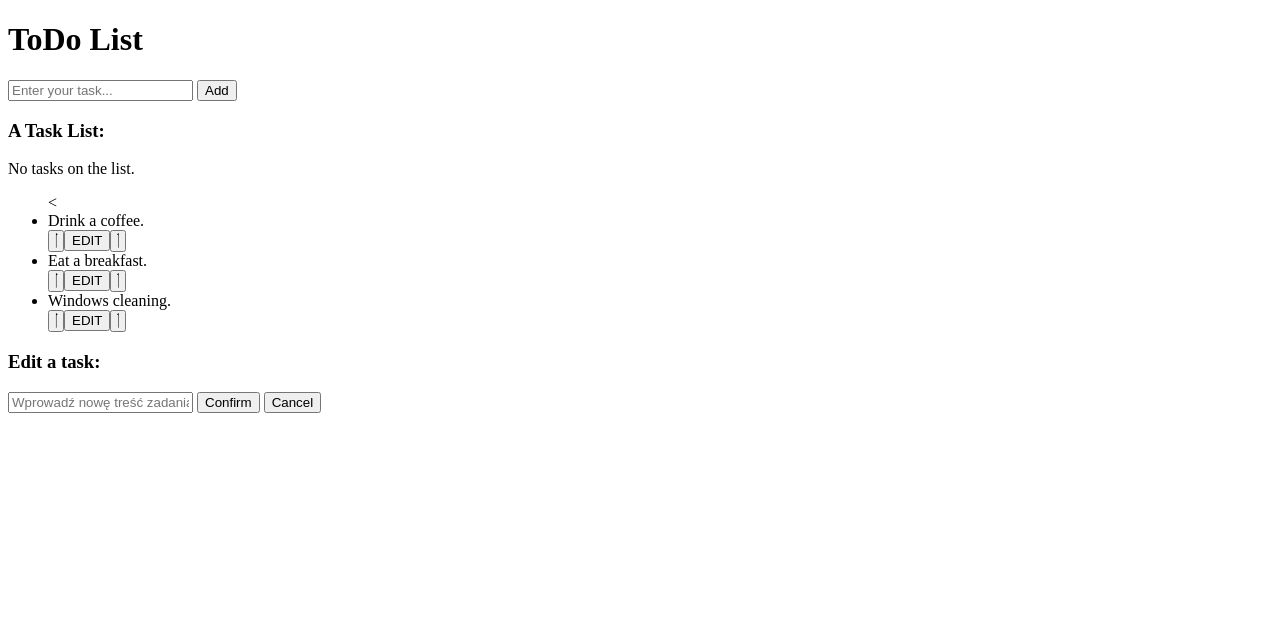
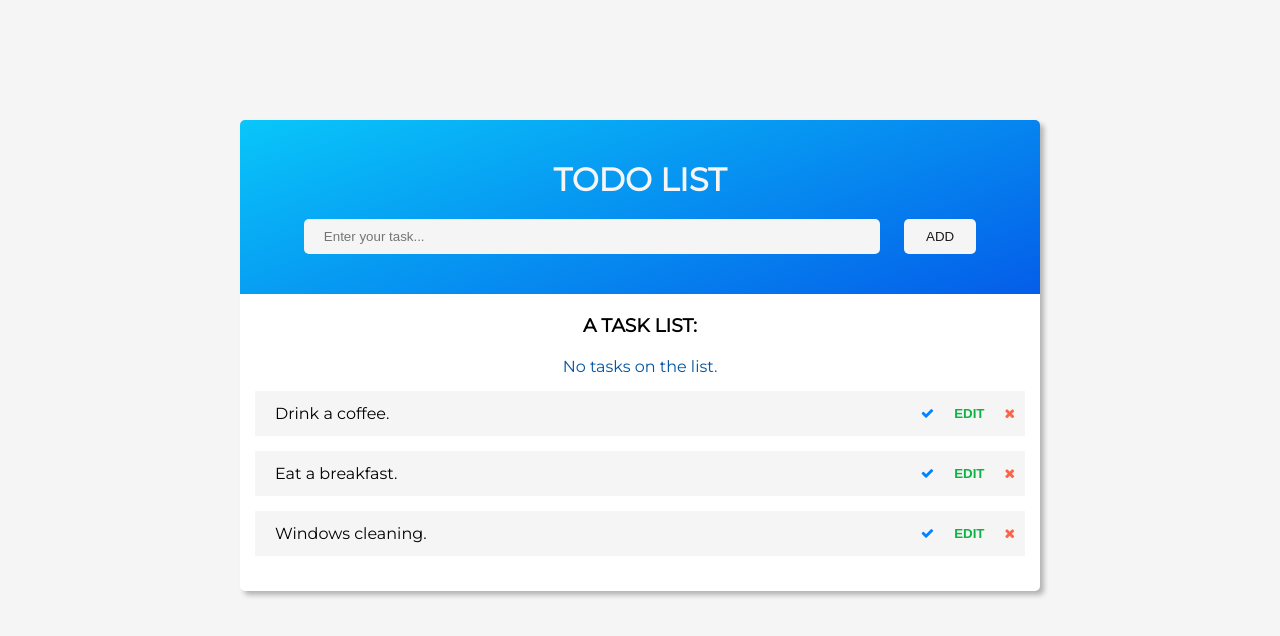
Before and after one commit to MariuszGalek/ToDo-List, a plain HTML site: page index.html in a window 1280 px wide. Drawn offline with Linux system fonts and the light colour scheme.

Commit message:
Add css styles

```diff
--- a/css/style.css
+++ b/css/style.css
@@ -0,0 +1,188 @@
+* {
+    box-sizing: border-box;
+    margin: 0;
+    padding: 0;
+}
+
+:root {
+    --deep-dark: rgb(26, 26, 26);
+    --light-dark: rgb(79, 82, 92);
+    --light-blue: rgb(0, 132, 255);
+    --dark-blue: rgb(2, 84, 161);
+    --light: rgb(245, 245, 245);
+}
+
+body {
+    display: flex;
+    justify-content: center;
+    margin-top: 120px;
+    font-family: 'Montserrat', sans-serif;
+    background-color: var(--light);
+}
+
+h1 {
+    color: var(--light);
+    margin-bottom: 20px;
+    text-transform: uppercase;
+}
+
+.todo {
+    width: 800px;
+    border-radius: 5px;
+    background: #fff;
+    box-shadow: 4px 4px 5px rgba(82, 82, 82, .4);
+    text-align: center;
+}
+
+.header {
+    border-radius: 5px 5px 0 0;
+    padding: 40px;
+    background-image: linear-gradient(340deg, #045de9 0%, #09c6f9 100%);
+}
+
+.todoInput {
+    width: 80%;
+    padding: 10px 20px;
+    margin-right: 20px;
+    border: none;
+    border-radius: 5px;
+    color: var(--light-dark);
+    background-color: var(--light);
+}
+
+.alertInfo {
+    margin-top: 20px;
+    color: var(--dark-blue);
+}
+
+.addBtn {
+    padding: 10px 22px;
+    border: none;
+    border-radius: 5px;
+    color: var(--deep-dark);
+    background-color: var(--light);
+    text-transform: uppercase;
+    cursor: pointer;
+    transition: color .3s, background-color .3s;
+}
+
+.addBtn:hover {
+    color: #fff;
+    background-color: var(--light-dark);
+}
+
+.todoList {
+    padding: 20px 0;
+}
+
+.todoList h3 {
+    text-transform: uppercase;
+    margin-bottom: 16px;
+}
+
+.todoList li {
+    display: flex;
+    justify-content: space-between;
+    align-items: center;
+    margin: 15px;
+    padding-left: 20px;
+    text-align: left;
+    list-style: none;
+    background-color: var(--light);
+}
+
+.tools {
+    display: inline-block;
+}
+
+.tools button {
+    padding: 15px 10px;
+    border: none;
+    background-color: transparent;
+    cursor: pointer;
+    transition: background-color .3s;
+}
+
+.tools button:hover {
+    background-color: #ddd;
+}
+
+.complete {
+    color: var(--light-blue);
+}
+
+.edit {
+    font-weight: bold;
+    color: rgb(15, 179, 69);
+}
+
+.delete {
+    color: tomato;
+}
+
+.completed {
+    font-size: 12px;
+    color: var(--light-dark);
+    text-decoration: line-through;
+    font-style: italic;
+}
+
+.popup {
+    display: none;
+    justify-content: center;
+    align-items: center;
+    flex-direction: column;
+    position: fixed;
+    bottom: 20px;
+    left: 50%;
+    transform: translateX(-50%);
+    width: 800px;
+    color: var(--light);
+    background-color: var(--light-dark);
+    border-radius: 5px;
+}
+
+.popup h3 {
+    padding: 20px;
+}
+
+.popupInfo {
+    color: var(--light);
+    margin-bottom: 20px;
+}
+
+.popupBody {
+    display: flex;
+    justify-content: center;
+    flex-wrap: wrap;
+    width: 90%;
+    padding: 10px;
+}
+
+.popupInput {
+    width: 100%;
+    padding: 10px 20px;
+    border: none;
+    border-radius: 5px;
+    color: var(--light-dark);
+    background-color: var(--light);
+}
+
+.popupBtn {
+    width: 30%;
+    display: inline-block;
+    padding: 10px 22px;
+    margin: 20px;
+    border: none;
+    border-radius: 5px;
+    color: var(--deep-dark);
+    background-color: var(--light);
+    text-transform: uppercase;
+    cursor: pointer;
+    transition: color .3s, background-color .3s;
+}
+
+.popupBtn:hover {
+    color: #fff;
+    background-color: var(--light-blue);
+}
--- a/index.html
+++ b/index.html
@@ -18,19 +18,19 @@
 				<h3>A Task List:</h3>
 				<p class="alertInfo">No tasks on the list.</p>
 				<ul>
-					< <li id='test'>Drink a coffee.<div class="tools"><button class="complete"><i
-									class="fas fa-check"></i></button><button class="edit">EDIT</button><button
-								class="delete"><i class="fas fa-times"></i></button>
+					<li id='test'>Drink a coffee.<div class="tools"><button class="complete"><i
+									class="fa fa-check"></i></button><button class="edit">EDIT</button><button
+								class="delete"><i class="fa fa-times"></i></button>
 						</div>
 						</li>
 						<li id='test2'>Eat a breakfast.<div class="tools"><button class="complete"><i
-										class="fas fa-check"></i></button><button class="edit">EDIT</button><button
-									class="delete"><i class="fas fa-times"></i></button>
+										class="fa fa-check"></i></button><button class="edit">EDIT</button><button
+									class="delete"><i class="fa fa-times"></i></button>
 							</div>
 						</li>
 						<li id='test3'>Windows cleaning.<div class="tools"><button class="complete"><i
-										class="fas fa-check"></i></button><button class="edit">EDIT</button><button
-									class="delete"><i class="fas fa-times"></i></button>
+										class="fa fa-check"></i></button><button class="edit">EDIT</button><button
+									class="delete"><i class="fa fa-times"></i></button>
 							</div>
 						</li>
 				</ul>
```
